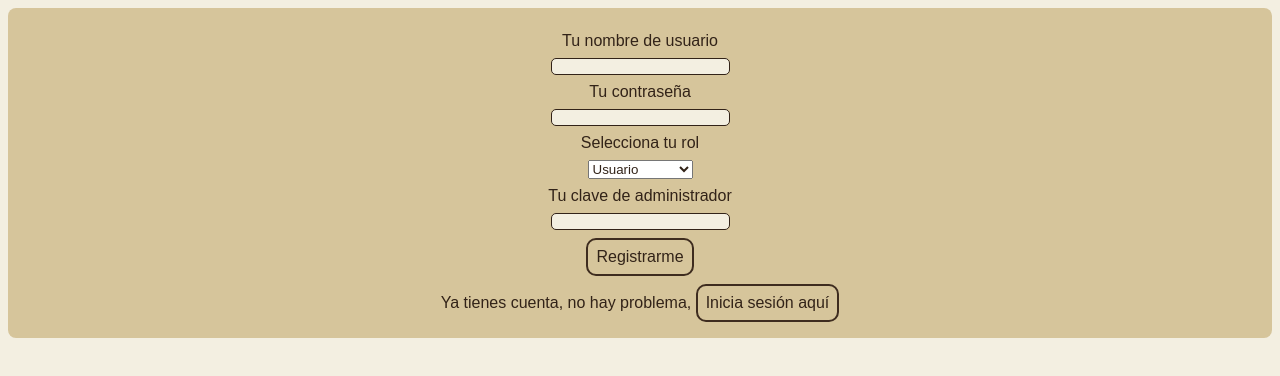
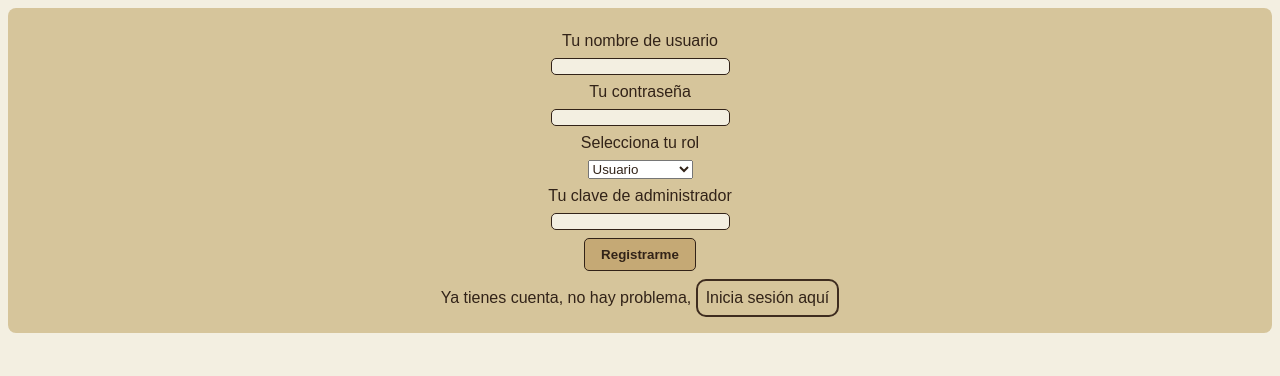
Before and after one commit to yisusMurcia/recipes-frontend, a React (Vite) app: page / in a window 1280 px wide. Both pictures are taken after typing "Sample", "Sample123" into the empty fields and a click on the button "Registrate aquí". Shown: the top 376 px of the page. Built offline with nearby package versions, Linux system fonts and the light colour scheme.

Commit message:
register api created

```diff
--- /dev/null
+++ b/src/api/register.js
@@ -0,0 +1,14 @@
+export default async function RegisterUser(registerDto) {
+    const response = await fetch("http://localhost:8080/api/user/create-user", {
+        method: "POST",
+        headers: {
+            "Content-Type": "application/json"
+        },
+        body: JSON.stringify(registerDto)
+    });
+    if (response.ok) {
+        return await response.json();
+    } else {
+        alert("Error al registrar usuario");
+    }
+}
--- a/src/components/login.jsx
+++ b/src/components/login.jsx
@@ -24,7 +24,7 @@ const Login = ({setUserLoginMethod}) => {
         <input type="text" id="username" name="username" required/>
         <label htmlFor="password">Y tu contraseña para verificarte</label>
         <input type="password" id="password" name="password" required/>
-        <input type='submit' id="login-btn" value= "Confirmo quien soy" />
+        <input type='submit'value= "Confirmo quien soy" />
         <span>Sin cuenta, no te preocupes, <button onClick={e=>goToLogin(e)}>Registrate aquí</button></span>
     </form>
     );
--- a/src/components/register.jsx
+++ b/src/components/register.jsx
@@ -1,12 +1,28 @@
 import React from 'react';
+import RegisterUser from '../api/register';
 
 const Register = ({setUserLoginMethod}) => {
     const goToSignUp = (e) => {
         e.preventDefault();
         setUserLoginMethod("login");
     };
+
+
+    const handleRegister = async (e) => {
+        e.preventDefault();
+        const registerDto = {
+            username: e.target.username.value,
+            password: e.target.password.value,
+            userRol: e.target.userRol.value,
+            adminPassword: e.target.adminPassword.value
+        };
+        console.log("Register DTO:", registerDto);
+        const user = await RegisterUser(registerDto).then(user => {
+            console.log("Registration successful:", user);
+        });
+    }
     return (
-        <form method="post">
+        <form method="post" onSubmit={handleRegister}>
         <span class="error-message"></span>
         <label htmlFor="username">Tu nombre de usuario</label>
         <input type="text" id="username" name="username" required/>
@@ -21,7 +37,7 @@ const Register = ({setUserLoginMethod}) => {
         </select>
         <label htmlFor="adminPassword">Tu clave de administrador</label>
         <input type="password" id="adminPassword" name="adminPassword"  required disabled/>
-        <button id="sign-up-btn">Registrarme</button>
+        <input type='submit' id="sign-up-btn" value="Registrarme" />
 
         <span>Ya tienes cuenta, no hay problema, <button onClick={e=> goToSignUp(e)}>Inicia sesión aquí</button></span>
     </form>
```
